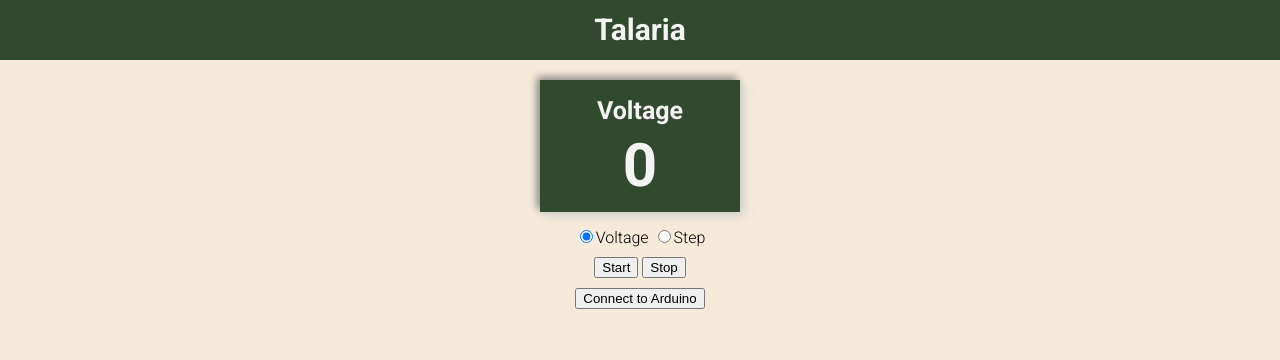
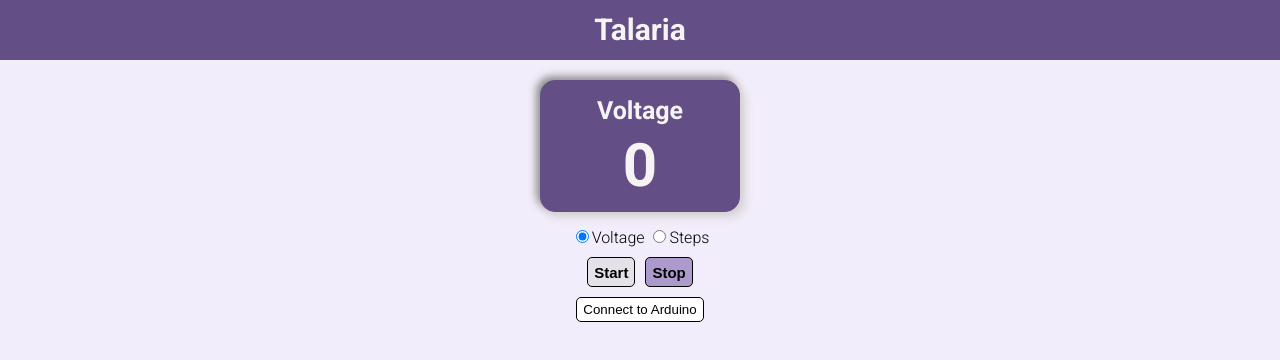
Before and after one commit to ayushimi/Talaria, a plain HTML site: page index.html in a window 1280 px wide. Both pictures are taken after a click on the button "Start". Drawn offline with nearby package versions, Linux system fonts and the light colour scheme.

Commit message:
fixing styling

```diff
--- a/assets/js/script.js
+++ b/assets/js/script.js
@@ -96,16 +96,20 @@ function requestDevice() {
 
 
 function start() {
+    $("#start").css('background-color', '#e4e1e9');
+    $("#stop").css('background-color', '#ad9acc');
+    $("#start").css('cursor', 'auto');
+    $("#stop").css('cursor', 'pointer');
     numSteps = 0;
     startStep = false;
     var arr = new Int8Array([21, 31]);
-    return startValue.writeValueWithResponse(arr).then(response => {
-        console.log(exerciseValue)
-        return exerciseValue.startNotifications().then(_ => {
-            console.log('> Notifications started');
-            exerciseValue.addEventListener('characteristicvaluechanged', handleNotifications);
-        });
-    });
+    // return startValue.writeValueWithResponse(arr).then(response => {
+    //     console.log(exerciseValue)
+    //     return exerciseValue.startNotifications().then(_ => {
+    //         console.log('> Notifications started');
+    //         exerciseValue.addEventListener('characteristicvaluechanged', handleNotifications);
+    //     });
+    // });
 
 }
 
@@ -131,18 +135,22 @@ function handleNotifications(event) {
 }
 
 function stop() {
+    $("#stop").css('background-color', '#e4e1e9');
+    $("#start").css('background-color', '#ad9acc');
+    $("#stop").css('cursor', 'auto');
+    $("#start").css('cursor', 'pointer');
     numSteps = 0;
     startStep = false;
     var arr = new Int8Array([21, 31]);
-    return stopValue.writeValueWithResponse(arr).then(response => {
-        return exerciseValue.stopNotifications()
-            .then(_ => {
-                console.log();
-            })
-            .catch(error => {
-                console.log('Argh! ' + error);
-            });
-    });
+    // return stopValue.writeValueWithResponse(arr).then(response => {
+    //     return exerciseValue.stopNotifications()
+    //         .then(_ => {
+    //             console.log();
+    //         })
+    //         .catch(error => {
+    //             console.log('Argh! ' + error);
+    //         });
+    // });
 
 }
 
--- a/index.html
+++ b/index.html
@@ -18,11 +18,11 @@
     <style>
         :root {
             --white: #f6f3f4;
-            --beige: #f6eada;
+            --beige: #f2edfa;
             --brown: #c88d78;
             --dark-brown: #a97056;
             --green: #6f8142;
-            --dark-green: #30492f;
+            --dark-green: #634e86;
         }
 
         body {
@@ -71,10 +71,6 @@
             display: table;
         }
 
-        #product-right {
-            display: none;
-        }
-
         #stats {
             width: 95%;
             margin-left: auto;
@@ -82,6 +78,7 @@
         }
 
         .stat {
+            border-radius: 15px;
             background-color: var(--dark-green);
             padding: 10px;
             box-sizing: border-box;
@@ -120,23 +117,35 @@
             width: fit-content;
         }
 
+        button {
+            height: 30px;
+            border-radius: 5px;
+            border: 0.5px solid black;
+            /* box-shadow: 0.1rem 0.1rem 0.2rem lightgray, -0.05rem -0.05rem 0.1rem gray; */
+            margin-right: 3px;
+            margin-left: 3px;
+            cursor: pointer;
+        }
+
+        #start {
+            background-color: #ad9acc;
+            font-size: 15px;
+            font-weight: bold;
+        }
+
+        #stop {
+            background-color: #e4e1e9;
+            font-size: 15px;
+            font-weight: bold;
+            cursor: auto;
+        }
+
+        #connect {
+            background-color:  #ffffff;
+            height: 25px;
+        }
+
     </style>
-
-    <!-- <meta charset="UTF-8">
-    <title>Talaria</title>
-    <link href="https://fonts.googleapis.com/css?family=Poppins:400,600,700&display=swap" rel="stylesheet">
-    <link href="https://fonts.googleapis.com/icon?family=Material+Icons" rel="stylesheet">
-
-    <script src="https://kit.fontawesome.com/f0601b0fb2.js" crossorigin="anonymous"></script>
-    <script type='module' src='https://unpkg.com/ionicons@5.0.0/dist/ionicons/ionicons.esm.js'></script>
-    <script nomodule='' src='https://unpkg.com/ionicons@5.0.0/dist/ionicons/ionicons.js'></script>
-    <script src="https://www.gstatic.com/firebasejs/7.15.5/firebase-app.js"></script>
-    <script src="https://www.gstatic.com/firebasejs/7.15.5/firebase-auth.js"></script>
-    <script src="https://www.gstatic.com/firebasejs/7.15.5/firebase-database.js"></script>
-
-    <meta name="viewport" content="width=device-width, initial-scale=1">
-    <link rel="stylesheet" href="https://cdnjs.cloudflare.com/ajax/libs/normalize/5.0.0/normalize.min.css">
-    <link rel="stylesheet" href="assets/css/style.css"> -->
 
 </head>
 
@@ -163,7 +172,7 @@
                     <input type="radio" name="optradio" onclick="trackVoltage()" checked>Voltage
                   </label>
                   <label class="radio-inline">
-                    <input type="radio" name="optradio" onclick="trackSteps()">Step
+                    <input type="radio" name="optradio" onclick="trackSteps()">Steps
                   </label>
 
             </div>
@@ -171,14 +180,14 @@
 
         <div class="row">
             <div class="column">
-                <button onclick="start()">Start</button>
-                <button onclick="stop()">Stop</button>
+                <button id="start" onclick="start()">Start</button>
+                <button id="stop" onclick="stop()">Stop</button>
             </div>
         </div>
 
         <div class="row">
             <div class="column">
-                <button onclick="requestDevice()">Connect to Arduino</button>
+                <button id="connect" onclick="requestDevice()">Connect to Arduino</button>
             </div>
         </div>
 
```
